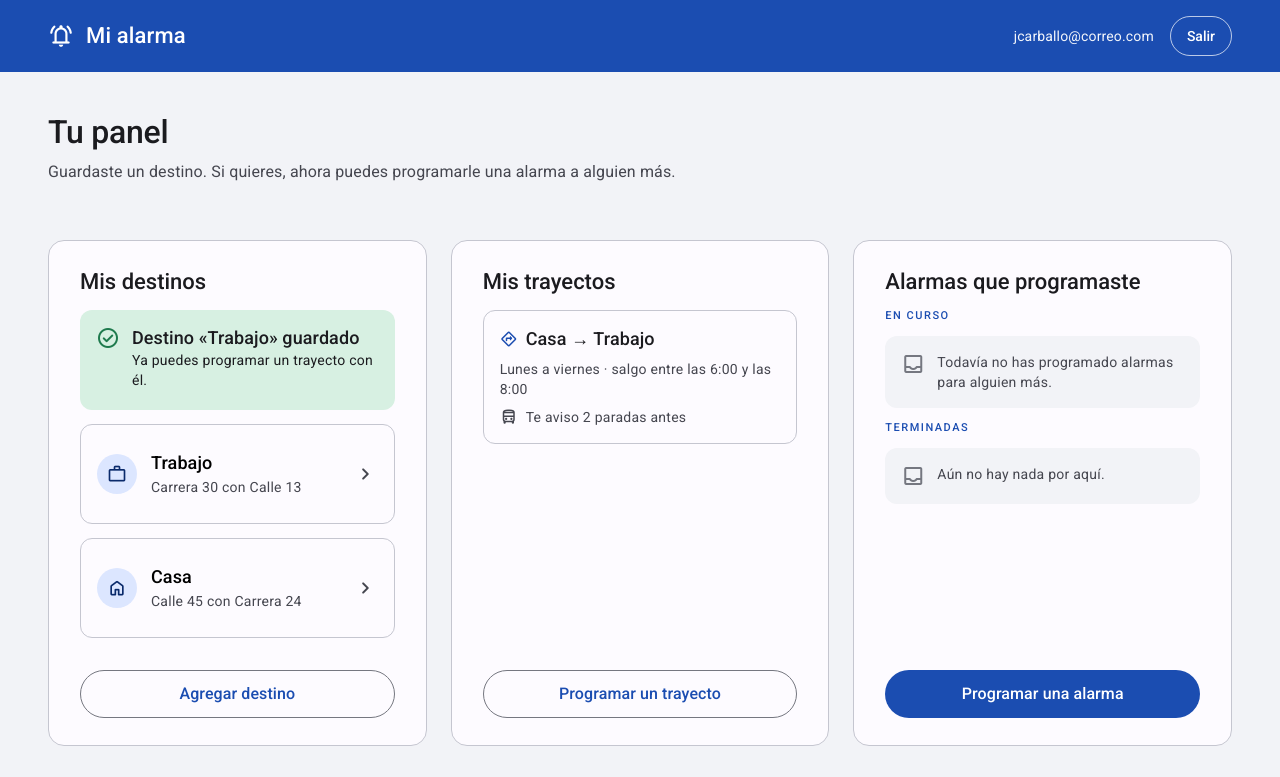
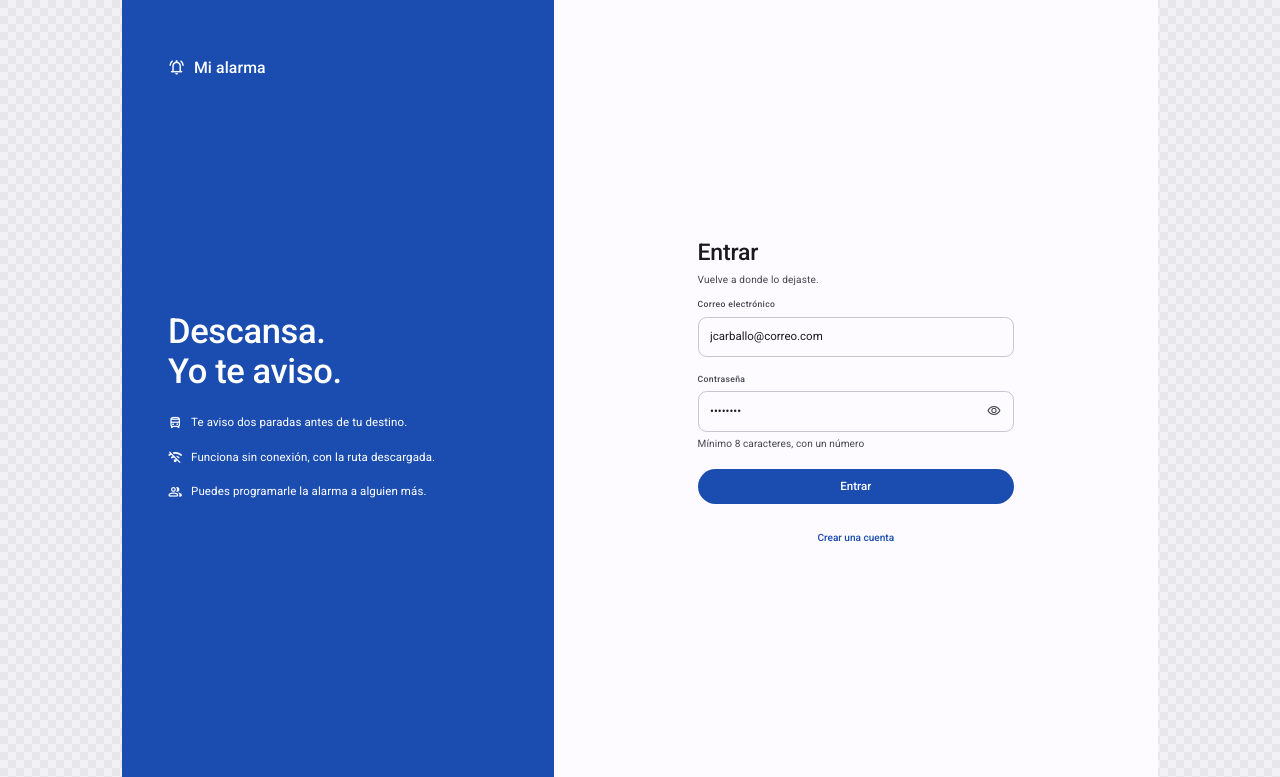
Before and after one commit to Masb97/UX-UI, an Angular app in the folder web/: page /entrar in a window 1280 px wide. Before the commit this address led to /panel. Shown: the top 777 px of the page. Built offline with nearby package versions, Linux system fonts and the light colour scheme.

Commit message:
Se añade pantalla entrar para que se vea flujo mas completo

```diff
--- a/web/src/app/app.component.html
+++ b/web/src/app/app.component.html
@@ -1,3 +1,4 @@
+@if (!esAcceso()) {
 <header class="barra">
   <a class="marca" routerLink="/panel">
     <span class="material-symbols-rounded" aria-hidden="true">notifications_active</span>
@@ -5,9 +6,10 @@
   </a>
   <div class="sesion">
     <span class="correo">jcarballo&#64;correo.com</span>
-    <button type="button" class="salir">Salir</button>
+    <button type="button" class="salir" routerLink="/entrar">Salir</button>
   </div>
 </header>
+}
 
 <main>
   <router-outlet />
--- a/web/src/app/app.component.ts
+++ b/web/src/app/app.component.ts
@@ -1,5 +1,7 @@
-import { Component } from '@angular/core';
-import { RouterOutlet, RouterLink } from '@angular/router';
+import { Component, inject } from '@angular/core';
+import { toSignal } from '@angular/core/rxjs-interop';
+import { filter, map } from 'rxjs';
+import { Router, NavigationEnd, RouterOutlet, RouterLink } from '@angular/router';
 
 @Component({
   selector: 'app-root',
@@ -8,4 +10,10 @@ import { RouterOutlet, RouterLink } from '@angular/router';
   templateUrl: './app.component.html',
   styleUrl: './app.component.scss',
 })
-export class AppComponent {}
+export class AppComponent {
+  private readonly router = inject(Router);
+  readonly esAcceso = toSignal(this.router.events.pipe(
+    filter((event): event is NavigationEnd => event instanceof NavigationEnd),
+    map(event => event.urlAfterRedirects.split(/[?#]/)[0] === '/entrar'),
+  ), { initialValue: this.router.url.split(/[?#]/)[0] === '/entrar' });
+}
--- a/web/src/app/app.routes.ts
+++ b/web/src/app/app.routes.ts
@@ -1,4 +1,5 @@
 import { Routes } from '@angular/router';
+import { Entrar } from './entrar/entrar';
 import { Panel } from './panel/panel';
 import { NuevoDestino } from './nuevo-destino/nuevo-destino';
 import { ProgramarAlarma } from './programar-alarma/programar-alarma';
@@ -7,6 +8,7 @@ import { PanelArranque } from './panel-arranque/panel-arranque';
 // El panel de arranque permite revisar el estado inicial del prototipo.
 // /panel conserva el estado con un destino guardado.
 export const routes: Routes = [
+  { path: 'entrar', component: Entrar, title: 'Mi alarma — entrar' },
   { path: '', pathMatch: 'full', redirectTo: 'panel-arranque' },
   { path: 'panel-arranque', component: PanelArranque, title: 'Mi alarma — empieza aquí' },
   { path: 'panel', component: Panel, title: 'Mi alarma — tu panel' },
--- /dev/null
+++ b/web/src/app/entrar/entrar.html
@@ -0,0 +1,44 @@
+<div class="acceso" [style.zoom]="escala()">
+  <aside class="presentacion" aria-label="Mi alarma">
+    <div class="marca-acceso">
+      <span class="material-symbols-rounded" aria-hidden="true">notifications_active</span>
+      <span>Mi alarma</span>
+    </div>
+    <div class="mensaje">
+      <h2>Descansa.<br>Yo te aviso.</h2>
+      <ul>
+        <li><span class="material-symbols-rounded" aria-hidden="true">directions_bus</span>Te aviso dos paradas antes de tu destino.</li>
+        <li><span class="material-symbols-rounded" aria-hidden="true">wifi_off</span>Funciona sin conexión, con la ruta descargada.</li>
+        <li><span class="material-symbols-rounded" aria-hidden="true">group</span>Puedes programarle la alarma a alguien más.</li>
+      </ul>
+    </div>
+  </aside>
+
+  <section class="contenido" aria-labelledby="titulo-entrar">
+    <form class="formulario" (submit)="entrar($event)" novalidate>
+      <h1 id="titulo-entrar" class="t-headline-l">Entrar</h1>
+      <p class="t-body-m muted bienvenida">Vuelve a donde lo dejaste.</p>
+
+      <div class="grupo">
+        <label class="etiqueta-campo" for="correo-acceso">Correo electrónico</label>
+        <input class="campo" id="correo-acceso" name="correo" type="email" autocomplete="username" value="jcarballo@correo.com">
+      </div>
+      <div class="grupo">
+        <label class="etiqueta-campo" for="clave-acceso">Contraseña</label>
+        <div class="clave">
+          <input class="campo" id="clave-acceso" name="clave" [type]="mostrarClave() ? 'text' : 'password'"
+                 autocomplete="current-password" value="12345678" aria-describedby="ayuda-clave">
+          <button type="button" class="ver-clave" (click)="mostrarClave.set(!mostrarClave())"
+                  [attr.aria-label]="mostrarClave() ? 'Ocultar contraseña' : 'Mostrar contraseña'"
+                  [attr.aria-pressed]="mostrarClave()">
+            <span class="material-symbols-rounded" aria-hidden="true">{{ mostrarClave() ? 'visibility_off' : 'visibility' }}</span>
+          </button>
+        </div>
+        <p id="ayuda-clave" class="ayuda-campo">Mínimo 8 caracteres, con un número</p>
+      </div>
+
+      <button class="btn-primario entrar" type="submit">Entrar</button>
+      <button class="crear-cuenta" type="button">Crear una cuenta</button>
+    </form>
+  </section>
+</div>
--- /dev/null
+++ b/web/src/app/entrar/entrar.scss
@@ -0,0 +1,67 @@
+:host {
+  display: flex;
+  align-items: center;
+  justify-content: center;
+  min-height: 100dvh;
+  /* Área exterior al frame: no prolonga los colores del diseño. */
+  background-color: #E7E7EB;
+  background-image: conic-gradient(#F2F2F5 25%, transparent 0 50%, #F2F2F5 0 75%, transparent 0);
+  background-size: 16px 16px;
+}
+.acceso {
+  display: grid;
+  grid-template-columns: 600px 840px;
+  /* Escala uniforme del frame: columnas, espacios, tipografía y controles. */
+  min-height: 1112px;
+  width: 1440px;
+  flex-shrink: 0;
+  background: var(--surface);
+}
+.presentacion {
+  position: relative;
+  display: flex;
+  align-items: flex-start;
+  padding: 432px 64px 64px;
+  background: var(--primary);
+  color: var(--on-primary);
+}
+.marca-acceso {
+  position: absolute;
+  top: 80px;
+  left: 64px;
+  display: flex;
+  align-items: center;
+  gap: var(--sp-3);
+  font: 500 22px/28px Roboto, sans-serif;
+}
+.mensaje {
+  h2 { margin: 0 0 var(--sp-8); font: 500 48px/56px Roboto, sans-serif; letter-spacing: -0.5px; }
+  ul { display: flex; flex-direction: column; gap: var(--sp-6); list-style: none; padding: 0; margin: 0; }
+  li { display: flex; align-items: center; gap: var(--sp-3); font: 400 16px/24px Roboto, sans-serif; }
+  .material-symbols-rounded { font-size: 20px; flex-shrink: 0; }
+}
+.contenido { display: flex; align-items: flex-start; justify-content: center; padding: 332px 200px 64px; }
+.formulario { width: 100%; max-width: 440px; }
+h1 { margin: 0; }
+.bienvenida { margin: var(--sp-2) 0 var(--sp-4); }
+.grupo { margin-bottom: var(--sp-6); }
+.clave {
+  position: relative;
+  input { padding-right: 56px; }
+}
+.ver-clave {
+  position: absolute; right: 4px; top: 4px;
+  display: grid; place-items: center;
+  width: 48px; height: 48px;
+  border: 0; border-radius: var(--r-field);
+  background: transparent; color: var(--on-surface-variant); cursor: pointer;
+  .material-symbols-rounded { font-size: 20px; }
+}
+.entrar { width: 100%; }
+.crear-cuenta {
+  display: block; margin: var(--sp-6) auto 0; min-height: 48px;
+  padding: 0 var(--sp-4); border: 0; border-radius: var(--r-full);
+  color: var(--primary); background: transparent;
+  font: 500 14px/20px Roboto, sans-serif; cursor: pointer;
+}
+.ver-clave:focus-visible, .crear-cuenta:focus-visible { outline: 3px solid var(--primary); outline-offset: 2px; }
--- /dev/null
+++ b/web/src/app/entrar/entrar.ts
@@ -0,0 +1,29 @@
+import { Component, HostListener, inject, signal } from '@angular/core';
+import { Router } from '@angular/router';
+
+@Component({
+  selector: 'app-entrar',
+  standalone: true,
+  templateUrl: './entrar.html',
+  styleUrl: './entrar.scss',
+})
+export class Entrar {
+  private readonly router = inject(Router);
+  readonly mostrarClave = signal(false);
+  readonly escala = signal(this.calcularEscala());
+
+  @HostListener('window:resize')
+  ajustarEscala() {
+    this.escala.set(this.calcularEscala());
+  }
+
+  private calcularEscala(): number {
+    return Math.floor(Math.min(document.documentElement.clientWidth / 1440, window.innerHeight / 1112) * 10000) / 10000;
+  }
+
+  entrar(event: Event) {
+    event.preventDefault();
+    // Navegación del prototipo; no autentica ni almacena credenciales.
+    void this.router.navigateByUrl('/panel-arranque');
+  }
+}
```
